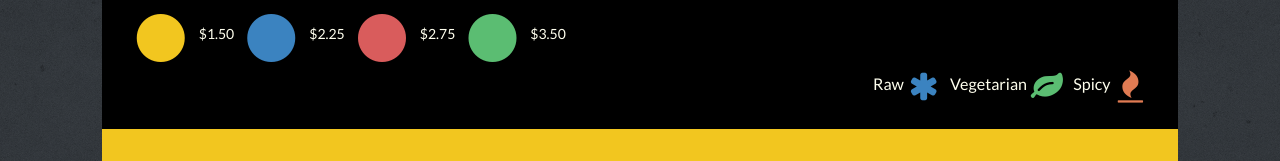
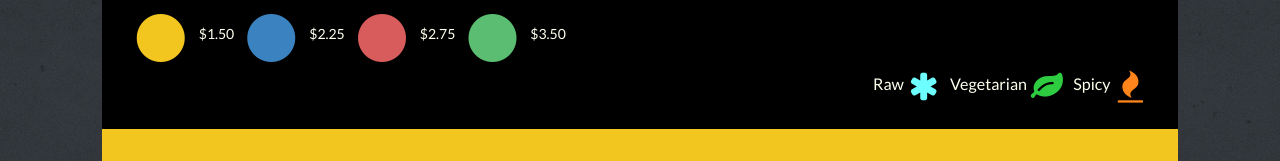
Before and after one commit to cstineyb/p4-Restaurant, a plain HTML site: page index.html in a window 1280 px wide. Shown: the part 279-440 px from the top of the page. Drawn offline with nearby package versions, Linux system fonts and the light colour scheme.

Commit message:
icon color inversions

```diff
--- a/index.html
+++ b/index.html
@@ -45,9 +45,9 @@
            <a href="#"class="red"><i class="red huge circle icon"></i>$2.75</a>
            <a href="#"class="green"><i class="green huge circle icon"></i>$3.50</a>
 
-          <div class="types"><a href="#"class="raw">Raw<i class="blue big asterisk icon"></i></a>
-          <a href="#"class="veg">Vegetarian<i class="green big leaf icon"></i></a>
-          <a href="#"class="spicy">Spicy<i class="orange big fire icon"></i></a>
+          <div class="types"><a href="#"class="raw">Raw<i class="inverted teal big asterisk icon"></i></a>
+          <a href="#"class="veg">Vegetarian<i class="inverted green big leaf icon"></i></a>
+          <a href="#"class="spicy">Spicy<i class="inverted orange big fire icon"></i></a>
         </div>
     </nav>
  </aside>
```
